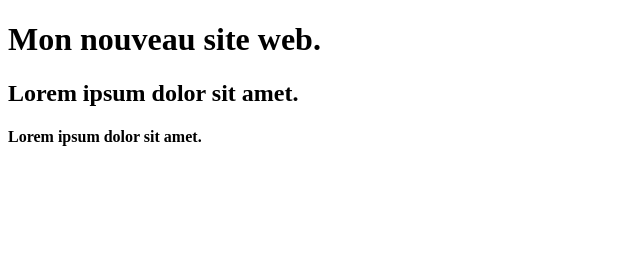
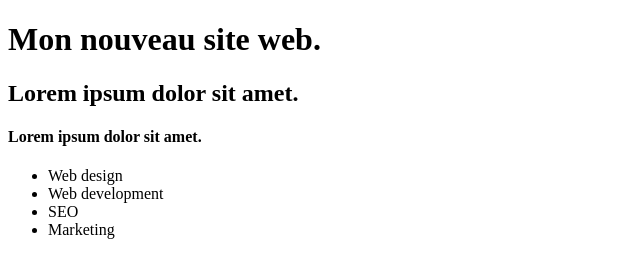
Before and after one commit to llewnu/siteweb, a plain HTML site: page index.html in a window 1280 px wide. Shown: the whole page, without its empty margins (0-640 px from the left). Drawn offline with Linux system fonts and the light colour scheme.

Commit message:
Update index.html #3

```diff
--- a/index.html
+++ b/index.html
@@ -9,5 +9,13 @@
     <h1>Mon nouveau site web.</h1>
     <h2>Lorem ipsum dolor sit amet.</h2>
     <h4>Lorem ipsum dolor sit amet.</h4>
+
+    <ul>
+        <li>Web design</li>
+        <li>Web development</li>
+        <li>SEO</li>
+        <li>Marketing</li>
+    </ul>
+
 </body>
 </html>
```
